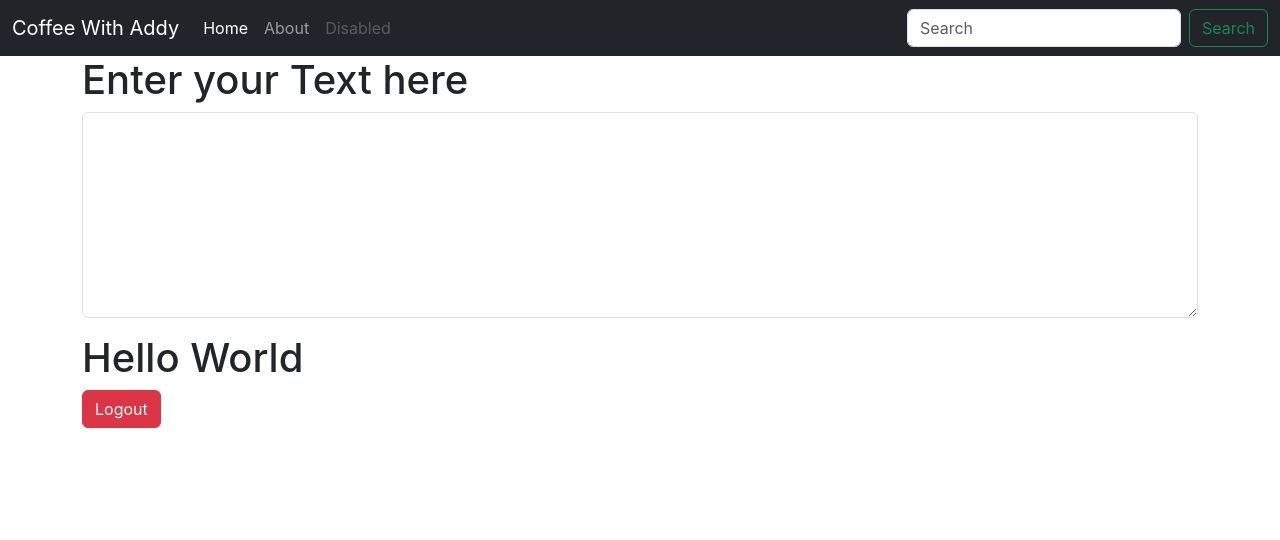
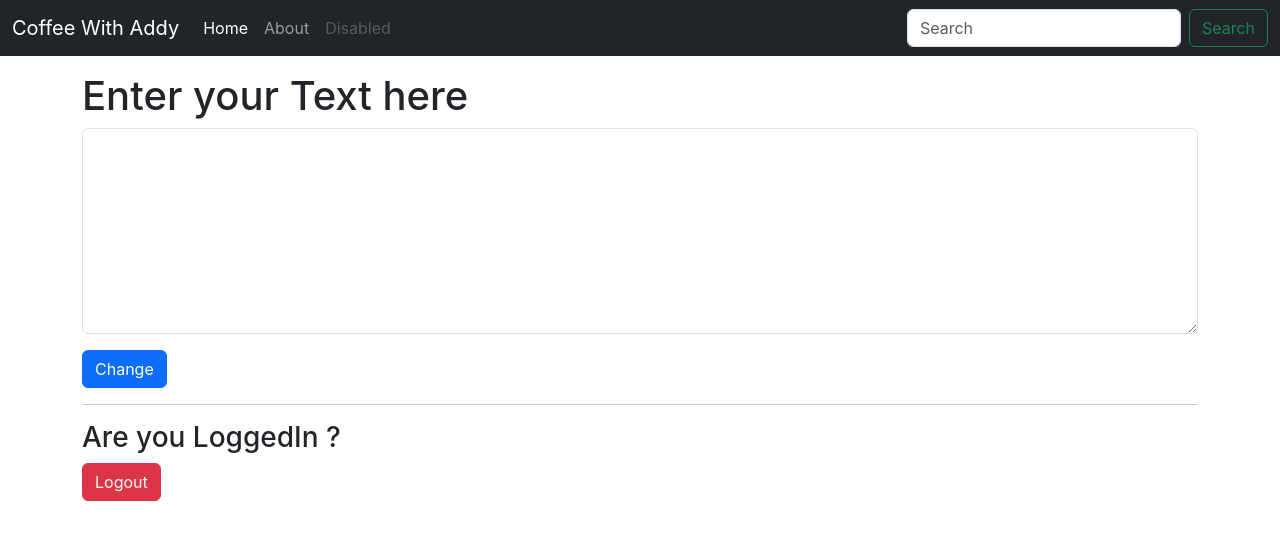
Before and after one commit to AdityaGupta-03/reactBasic, a React (Create React App) app: page / in a window 1280 px wide. Shown: the top 540 px of the page. Built offline with nearby package versions, Linux system fonts and the light colour scheme.

Commit message:
Form button

```diff
--- a/src/App.jsx
+++ b/src/App.jsx
@@ -24,8 +24,9 @@ export default function App() {
           {/* Nesting Function in the App Component */}
           <div className="container">
             <Form />
-              <h1>Hello World</h1>
-              {content}
+            <hr />
+            <h3>Are you LoggedIn ?</h3>
+            {content}
           </div>
         </>
     );
--- a/src/components/Form.jsx
+++ b/src/components/Form.jsx
@@ -2,11 +2,12 @@ import React from 'react'
 
 export default function Form() {
   return (
-    <div>
+    <div className='my-3'>
         <h1>Enter your Text here</h1>
         <div className="mb-3">
             <textarea className="form-control" id="exampleFormControlTextarea1" rows="8"></textarea>
         </div>
+        <button className="btn btn-primary">Change</button>
     </div>
   );
 }
```
